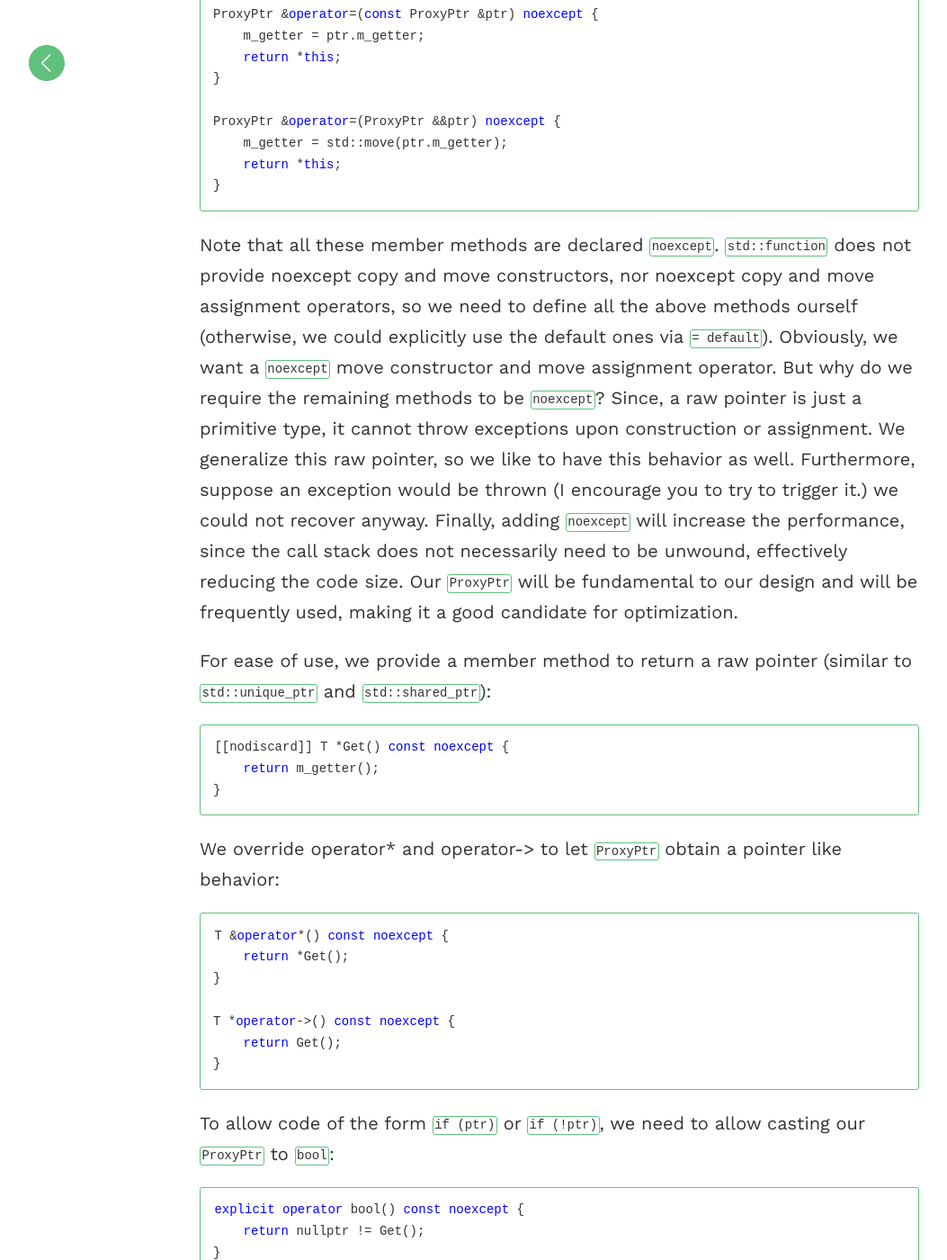
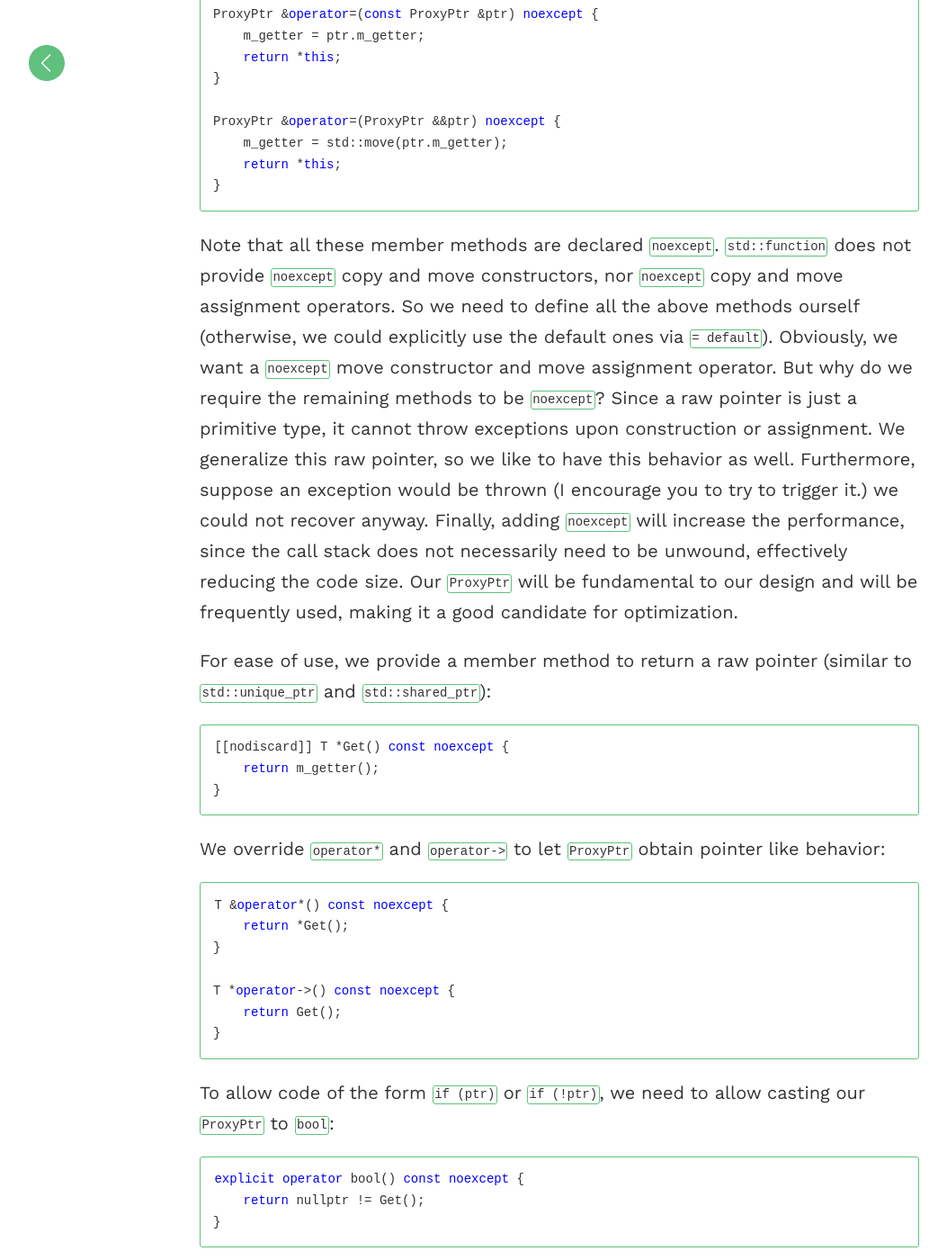
Before and after one commit to matt77hias/Blog, a Jekyll site: the page built from _posts/2018-01-28-the-universal-pointer.md, in a window 1280 px wide and 1400 px high, scrolled down 4512 px. Shown: the whole window at 90% size, without its empty margins (18-1071 px from the left). Built offline with Jekyll 4.4.1, drawn with Linux system fonts in a browser that asks for light colours; comment, search, counter and statistics services are not loaded; some of the changed text lies outside the part shown.

Commit message:
Update 2018-01-28-the-universal-pointer.md

````diff
--- a/_posts/2018-01-28-the-universal-pointer.md
+++ b/_posts/2018-01-28-the-universal-pointer.md
@@ -125,8 +125,8 @@ ProxyPtr &operator=(ProxyPtr &&ptr) noexcept {
 }
 ```
 
-Note that all these member methods are declared `noexcept`. `std::function` does not provide noexcept copy and move constructors, nor noexcept copy and move assignment operators, so we need to define all the above methods ourself (otherwise, we could explicitly use the default ones via `= default`). Obviously, we want a `noexcept` move constructor and move assignment operator.
-But why do we require the remaining methods to be `noexcept`? Since, a raw pointer is just a primitive type, it cannot throw exceptions upon construction or assignment. We generalize this raw pointer, so we like to have this behavior as well.
+Note that all these member methods are declared `noexcept`. `std::function` does not provide `noexcept` copy and move constructors, nor `noexcept` copy and move assignment operators. So we need to define all the above methods ourself (otherwise, we could explicitly use the default ones via `= default`). Obviously, we want a `noexcept` move constructor and move assignment operator.
+But why do we require the remaining methods to be `noexcept`? Since a raw pointer is just a primitive type, it cannot throw exceptions upon construction or assignment. We generalize this raw pointer, so we like to have this behavior as well.
 Furthermore, suppose an exception would be thrown (I encourage you to try to trigger it.) we could not recover anyway.
 Finally, adding `noexcept` will increase the performance, since the call stack does not necessarily need to be unwound, effectively reducing the code size. Our `ProxyPtr` will be fundamental to our design and will be frequently used, making it a good candidate for optimization.
 
@@ -138,7 +138,7 @@ For ease of use, we provide a member method to return a raw pointer (similar to
 }
 ```
 
-We override operator* and operator-> to let `ProxyPtr` obtain a pointer like behavior:
+We override `operator*` and `operator->` to let `ProxyPtr` obtain pointer like behavior:
 
 ```c++
 T &operator*() const noexcept {
@@ -260,4 +260,4 @@ inline ProxyPtr< ToT > reinterpret_pointer_cast(ProxyPtr< FromT > &&ptr) noexcep
 	});
 }
 ```
-Note that we directly access our `m_getter` member variable inside the capture of the lambdas.
+Note that we directly access our `m_getter` member variable inside the capture of the lambdas. This explains the public access modifier.
````
